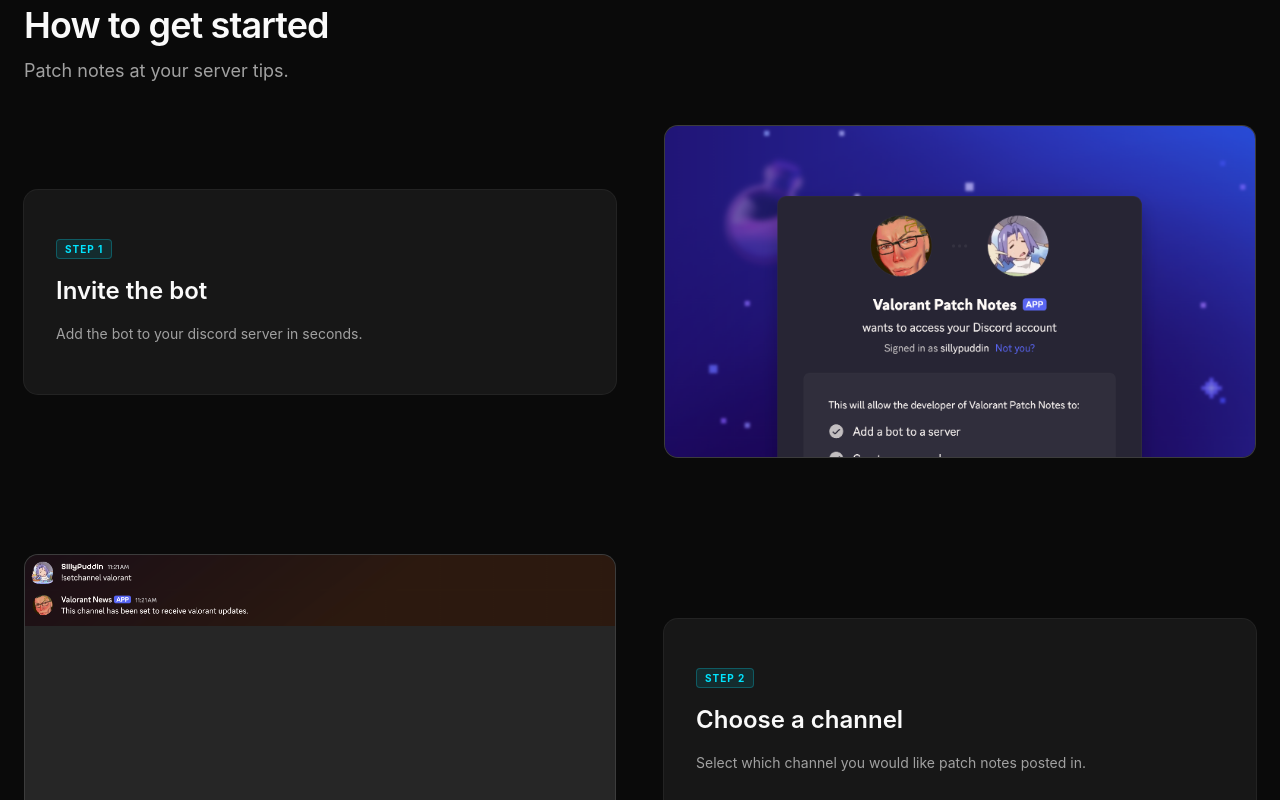
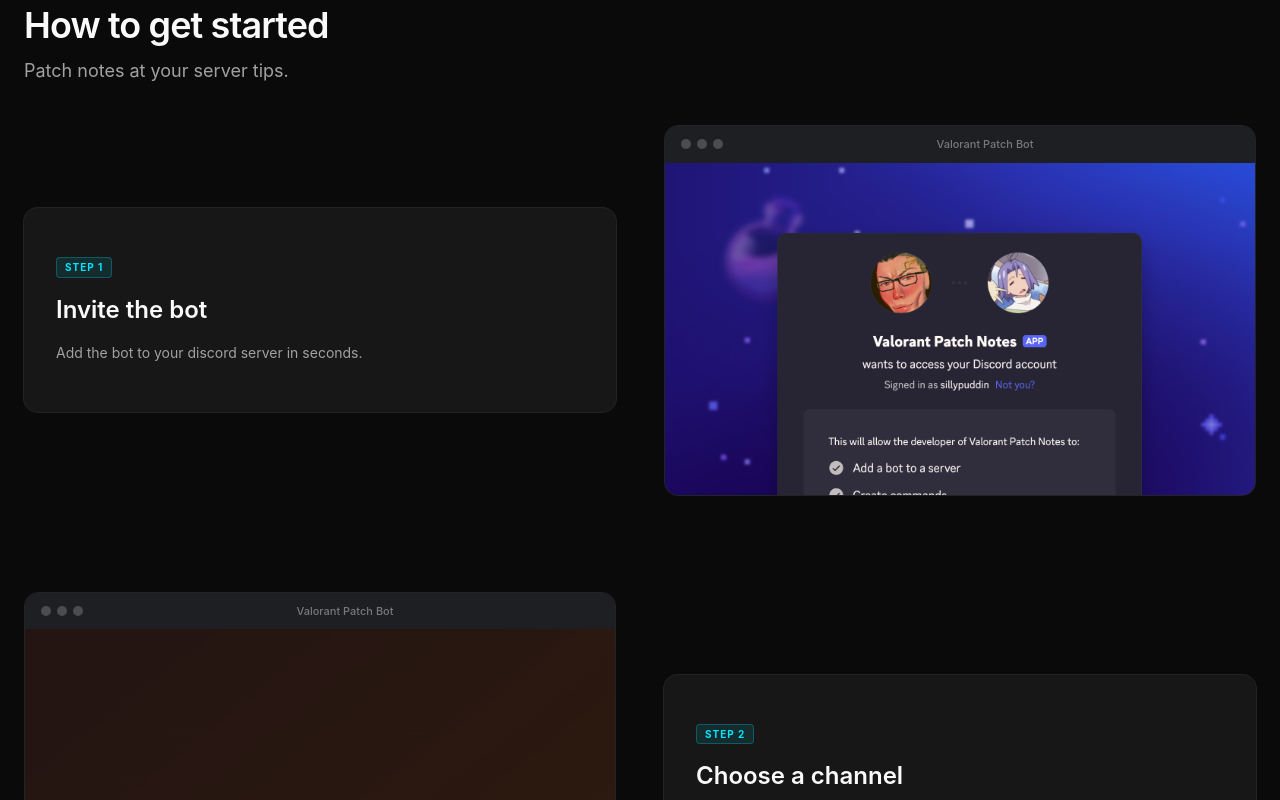
Before and after one commit to AustinFWK/Bot-Landing-Page, a React (Vite) app in the folder landing-page/: page / in a window 1280 px wide. Shown: the part 1280-2080 px from the top of the page. Built offline with nearby package versions, Linux system fonts and the light colour scheme.

Commit message:
update image styling and add discord esque overlay

```diff
--- a/landing-page/src/components/ui/InstructionCard.tsx
+++ b/landing-page/src/components/ui/InstructionCard.tsx
@@ -27,12 +27,27 @@
         </CardContent>
       </Card>
 
-      <div className="rounded-xl overflow-hidden border bg-muted aspect-video">
-        <img
-          src={image}
-          alt={title}
-          className="w-full h-auto object-fit: cover; object-position: top"
-        />
+      <div className="rounded-xl overflow-hidden border border-white/10">
+        {/* Discord-style titlebar */}
+        <div className="bg-[#1e1f22] px-4 py-2.5 flex items-center gap-2">
+          <div className="flex gap-1.5">
+            <span className="w-2.5 h-2.5 rounded-full bg-white/20" />
+            <span className="w-2.5 h-2.5 rounded-full bg-white/20" />
+            <span className="w-2.5 h-2.5 rounded-full bg-white/20" />
+          </div>
+          <span className="text-[11px] text-white/40 font-medium mx-auto">
+            Valorant Patch Bot
+          </span>
+        </div>
+
+        {/* Screenshot */}
+        <div className="aspect-video bg-[#313338]">
+          <img
+            src={image}
+            alt={title}
+            className="w-full h-full object-cover object-top"
+          />
+        </div>
       </div>
     </div>
   );
```
